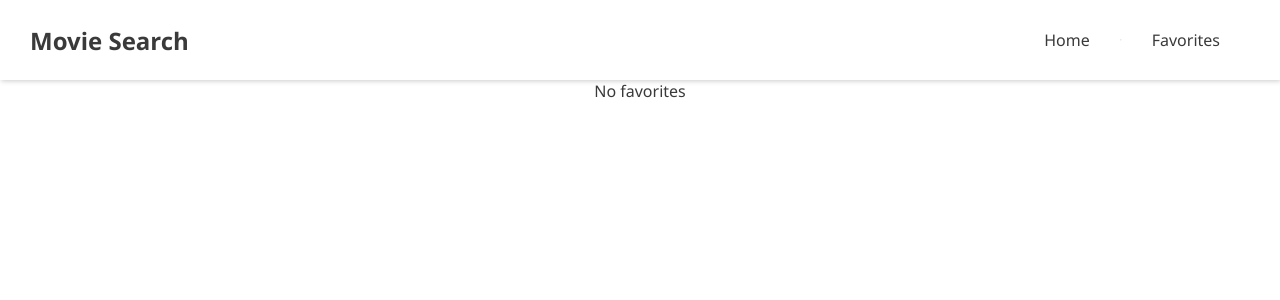
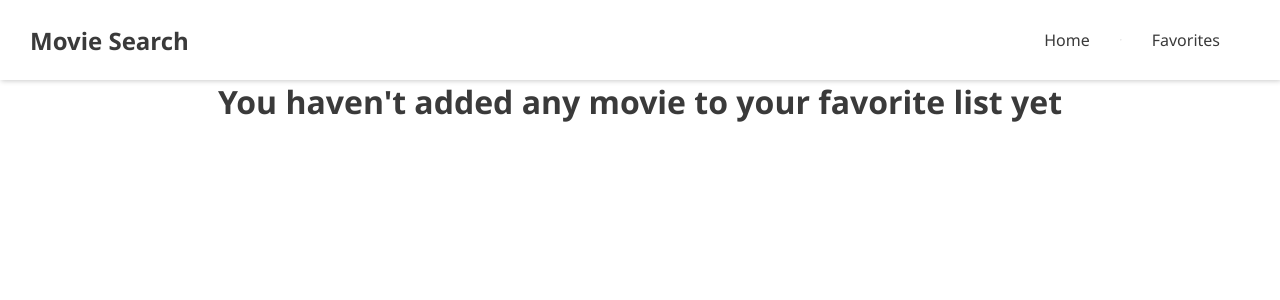
Before and after one commit to rubencns/movie-search, a React (Create React App) app: page /favorites in a window 1280 px wide. Shown: the top 300 px of the page. Built offline with nearby package versions, Linux system fonts and the light colour scheme.

Commit message:
Enable enter key to search

```diff
--- a/src/components/Favorites.jsx
+++ b/src/components/Favorites.jsx
@@ -14,7 +14,7 @@ const Favorites = ({ fav }) => (
                         rating={f.rating}
                         image={f.poster}
                     />)
-                : "No favorites"
+                : <><h1>You haven't added any movie to your favorite list yet</h1></>
         }
     </main>
 );
--- a/src/components/SearchBar.jsx
+++ b/src/components/SearchBar.jsx
@@ -15,6 +15,13 @@ const SearchBar = ({ showMovie }) => {
         })
     }
 
+    const pressEnter = (e) => {
+        // if enter key is pressed, call showMovie function
+        if (e.keyCode === 13) {
+            showMovie(movie.movieName);
+        }
+    }
+
     return (
         <div className="search">
             <div className="search-bar">
@@ -26,6 +33,7 @@ const SearchBar = ({ showMovie }) => {
                     className="search-input"
                     placeholder="search for a movie..."
                     onChange={(e) => handleClick(e)}
+                    onKeyDown={(e) => pressEnter(e)}
                 />
             </div>
         </div >
```
